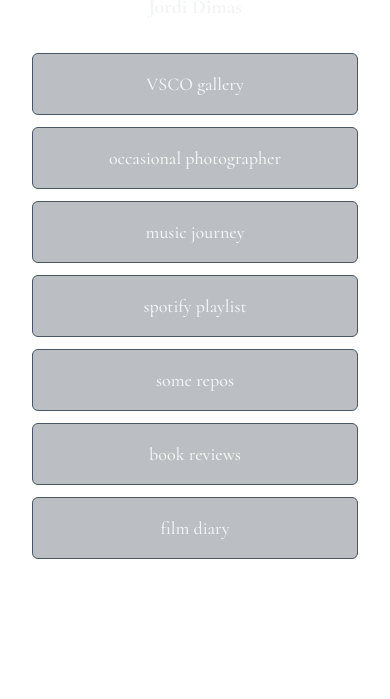
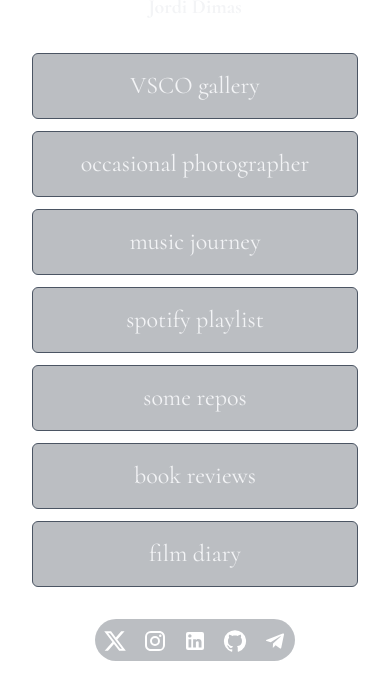
Before and after one commit to jordidimass/jordidimass, a Next.js app: page /connect in a window 390 px wide. Shown: the part 241-940 px from the top of the page. Built offline with nearby package versions, Linux system fonts and the light colour scheme.

Commit message:
mobile changes

```diff
--- a/package.json
+++ b/package.json
@@ -18,6 +18,7 @@
     "@vercel/analytics": "^1.3.1",
     "class-variance-authority": "^0.7.0",
     "clsx": "^2.1.1",
+    "framer-motion": "^11.11.10",
     "gray-matter": "^4.0.3",
     "lucide-react": "^0.453.0",
     "markdown-to-jsx": "^7.5.0",
--- a/src/app/connect/page.tsx
+++ b/src/app/connect/page.tsx
@@ -9,6 +9,7 @@
 import InstagramIcon from '@mui/icons-material/Instagram';
 import TelegramIcon from '@mui/icons-material/Telegram';
 import Particles from '@/components/ui/particles';
+import { motion } from 'framer-motion';
 
 const data = {
     name: "Jordi Dimas",
@@ -35,7 +36,7 @@
   return (
     <a href={href} target="_blank" rel="noopener noreferrer" className="flex text-lg items-center p-4 bg-gray-800 bg-opacity-30 backdrop-filter backdrop-blur-sm w-full md:w-[70%] rounded-md hover:scale-105 transition-all border border-gray-600 mb-3 duration-300">
       <div className="flex flex-col text-center w-full">
-        <h2 className="font-medium text-gray-100">{title}</h2>
+        <h2 className="text-2xl text-gray-100">{title}</h2>
       </div>
     </a>
   );
@@ -80,44 +81,30 @@
         {data.links.map((link) => (
           <LinkCard key={link.href} href={link.href} title={link.title} />
         ))}
-        <div className="flex justify-center gap-7 w-full m-5 text-white">
-          {data.socials.map((link) => {
-            if (link.href.includes('X')) {
-              return (
-                <a href={link.href} key={link.href} target="_blank" rel="noopener noreferrer">
-                  <XIcon className="w-10 h-10"/>
-                </a>
-              );
-            }
-            if (link.href.includes('github')) {
-              return (
-                <a href={link.href} key={link.href} target="_blank" rel="noopener noreferrer">
-                  <GitHubIcon className="w-10 h-10"/>
-                </a>
-              );
-            }
-            if (link.href.includes('linkedin')) {
-              return (
-                <a href={link.href} key={link.href} target="_blank" rel="noopener noreferrer">
-                  <LinkedInIcon className="w-10 h-10"/>
-                </a>
-              );
-            }
-            if (link.href.includes('instagram')) {
-              return (
-                <a href={link.href} key={link.href} target="_blank" rel="noopener noreferrer">
-                  <InstagramIcon className="w-10 h-10"/>
-                </a>
-              );
-            }
-            if (link.href.includes('t.me')) {
-              return (
-                <a href={link.href} key={link.href} target="_blank" rel="noopener noreferrer">
-                  <TelegramIcon className="w-10 h-10"/>
-                </a>
-              );
-            }
-          })}
+        <div className="flex justify-center w-full m-5 text-white">
+          <motion.div className="flex items-end gap-4 bg-gray-800 bg-opacity-30 backdrop-filter backdrop-blur-sm p-2 rounded-full">
+            {data.socials.map((link) => {
+              let Icon;
+              if (link.href.includes('X')) Icon = XIcon;
+              else if (link.href.includes('github')) Icon = GitHubIcon;
+              else if (link.href.includes('linkedin')) Icon = LinkedInIcon;
+              else if (link.href.includes('instagram')) Icon = InstagramIcon;
+              else if (link.href.includes('t.me')) Icon = TelegramIcon;
+
+              return Icon ? (
+                <motion.a
+                  href={link.href}
+                  key={link.href}
+                  target="_blank"
+                  rel="noopener noreferrer"
+                  whileHover={{ scale: 1.5 }}
+                  whileTap={{ scale: 0.9 }}
+                >
+                  <Icon className="w-8 h-8 transition-all duration-200" />
+                </motion.a>
+              ) : null;
+            })}
+          </motion.div>
         </div>
       </div>
     </div>
```
Also changed, not shown: 1 other file (tests, documents, lock files or other folders).
